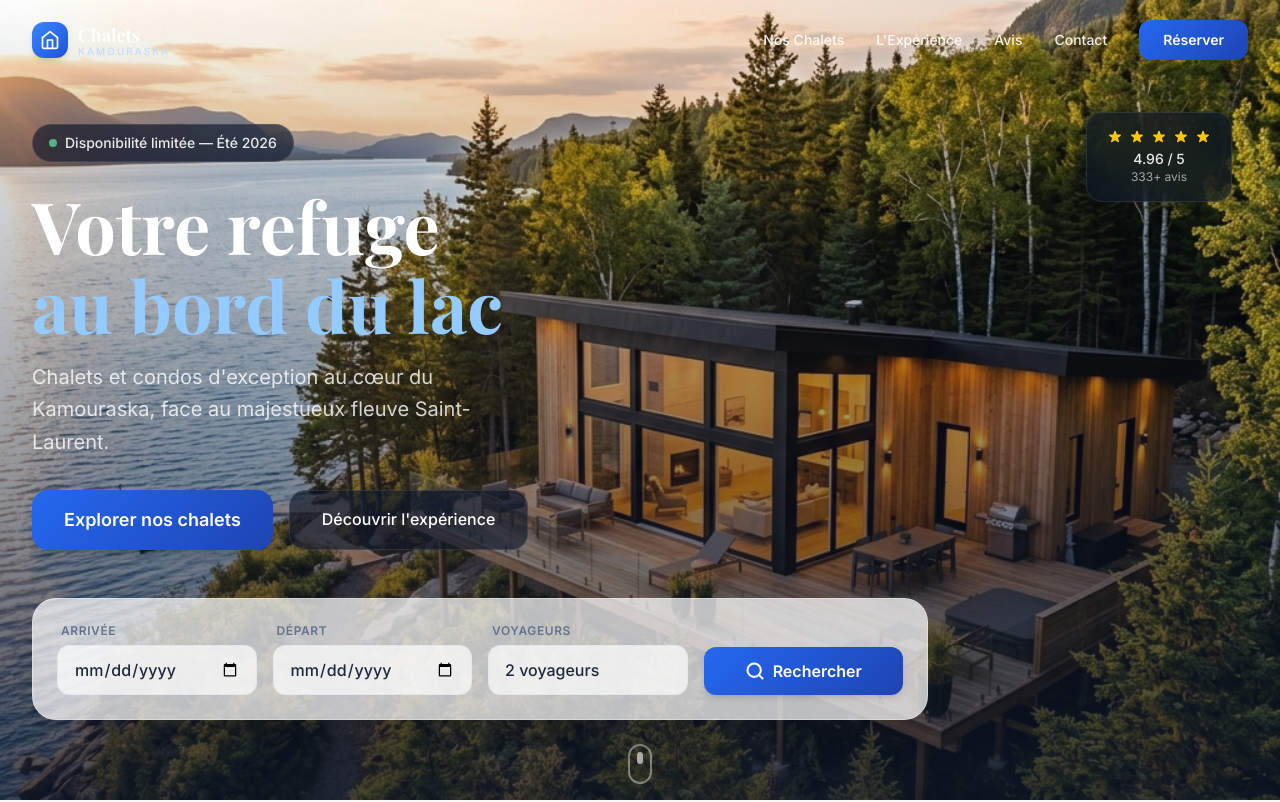
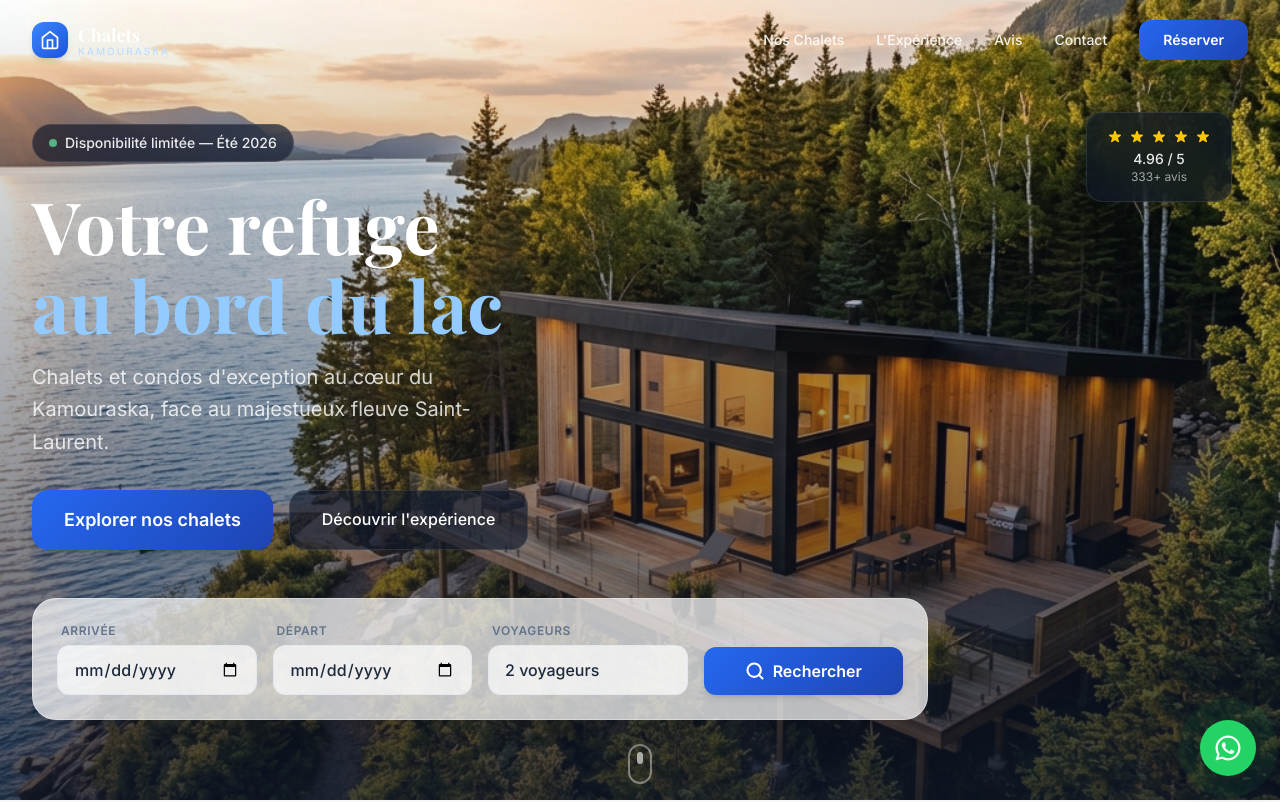
Before and after one commit to lreinaca/rental-platform, a Next.js app in the folder frontend/: page / in a window 1280 px wide. Shown: the top 802 px of the page. Built offline with nearby package versions, Linux system fonts and the light colour scheme; a web font is replaced by a local one.

Commit message:
Agregado boton flotante whatapp

```diff
--- a/frontend/src/app/layout.tsx
+++ b/frontend/src/app/layout.tsx
@@ -3,6 +3,7 @@ import { Inter, Playfair_Display } from "next/font/google";
 import "./globals.css";
 import Navbar from "@/components/Navbar";
 import Footer from "@/components/Footer";
+import WhatsAppButton from "@/components/WhatsAppButton";
 
 const inter = Inter({
     variable: "--font-inter",
@@ -42,6 +43,7 @@ export default function RootLayout({
                 <Navbar />
                 <main className="flex-1">{children}</main>
                 <Footer />
+                <WhatsAppButton />
             </body>
         </html>
     );
--- /dev/null
+++ b/frontend/src/components/WhatsAppButton.tsx
@@ -0,0 +1,52 @@
+"use client";
+
+import { useState, useEffect } from "react";
+
+const WHATSAPP_NUMBER = "15147422293";
+const WHATSAPP_MESSAGE = encodeURIComponent(
+    "Bonjour, je souhaiterais obtenir plus d’informations concernant les condos/chalets à Kamouraska."
+);
+const WHATSAPP_URL = `https://wa.me/${WHATSAPP_NUMBER}?text=${WHATSAPP_MESSAGE}`;
+
+export default function WhatsAppButton() {
+    const [visible, setVisible] = useState(false);
+
+    useEffect(() => {
+        const timer = setTimeout(() => setVisible(true), 800);
+        return () => clearTimeout(timer);
+    }, []);
+
+    return (
+        <a
+            href={WHATSAPP_URL}
+            target="_blank"
+            rel="noopener noreferrer"
+            aria-label="Contactar por WhatsApp"
+            className={`
+                fixed bottom-6 right-6 z-50
+                flex items-center justify-center
+                w-14 h-14 rounded-full shadow-2xl
+                bg-[#25D366] hover:bg-[#20bc5a]
+                transition-all duration-500 ease-out
+                hover:scale-110 hover:shadow-[0_8px_30px_rgba(37,211,102,0.5)]
+                focus:outline-none focus:ring-4 focus:ring-[#25D366]/40
+                ${visible ? "opacity-100 translate-y-0" : "opacity-0 translate-y-6"}
+            `}
+        >
+            {/* WhatsApp SVG icon */}
+            <svg
+                xmlns="http://www.w3.org/2000/svg"
+                viewBox="0 0 32 32"
+                width="30"
+                height="30"
+                fill="white"
+                aria-hidden="true"
+            >
+                <path d="M16.002 2.667C8.637 2.667 2.667 8.637 2.667 16c0 2.363.632 4.673 1.832 6.698L2.667 29.333l6.806-1.784A13.29 13.29 0 0 0 16.002 29.333c7.364 0 13.332-5.97 13.332-13.333S23.366 2.667 16.002 2.667zm0 24.222a10.86 10.86 0 0 1-5.545-1.524l-.397-.237-4.038 1.059 1.079-3.936-.26-.403A10.851 10.851 0 0 1 5.11 16c0-5.998 4.882-10.882 10.892-10.882S26.893 10.002 26.893 16c0 5.997-4.883 10.89-10.891 10.89zm5.972-8.151c-.327-.164-1.934-.954-2.234-1.063-.3-.11-.518-.164-.736.164-.218.327-.845 1.063-1.035 1.281-.19.218-.382.245-.709.082-.327-.164-1.38-.509-2.629-1.622-.97-.866-1.626-1.936-1.817-2.263-.19-.327-.02-.503.143-.666.147-.146.327-.382.49-.572.165-.19.219-.327.328-.545.11-.218.055-.41-.027-.572-.082-.163-.736-1.775-1.009-2.431-.265-.638-.535-.551-.736-.561l-.627-.01c-.218 0-.572.082-.872.41-.3.327-1.145 1.118-1.145 2.727s1.172 3.163 1.336 3.381c.163.218 2.306 3.52 5.587 4.935.781.337 1.39.538 1.865.689.784.25 1.497.215 2.06.13.629-.093 1.934-.79 2.207-1.554.273-.763.273-1.417.19-1.554-.08-.136-.299-.218-.626-.382z" />
+            </svg>
+
+            {/* Ping animation */}
+            <span className="absolute inset-0 rounded-full bg-[#25D366] animate-ping opacity-30 pointer-events-none" />
+        </a>
+    );
+}
```
